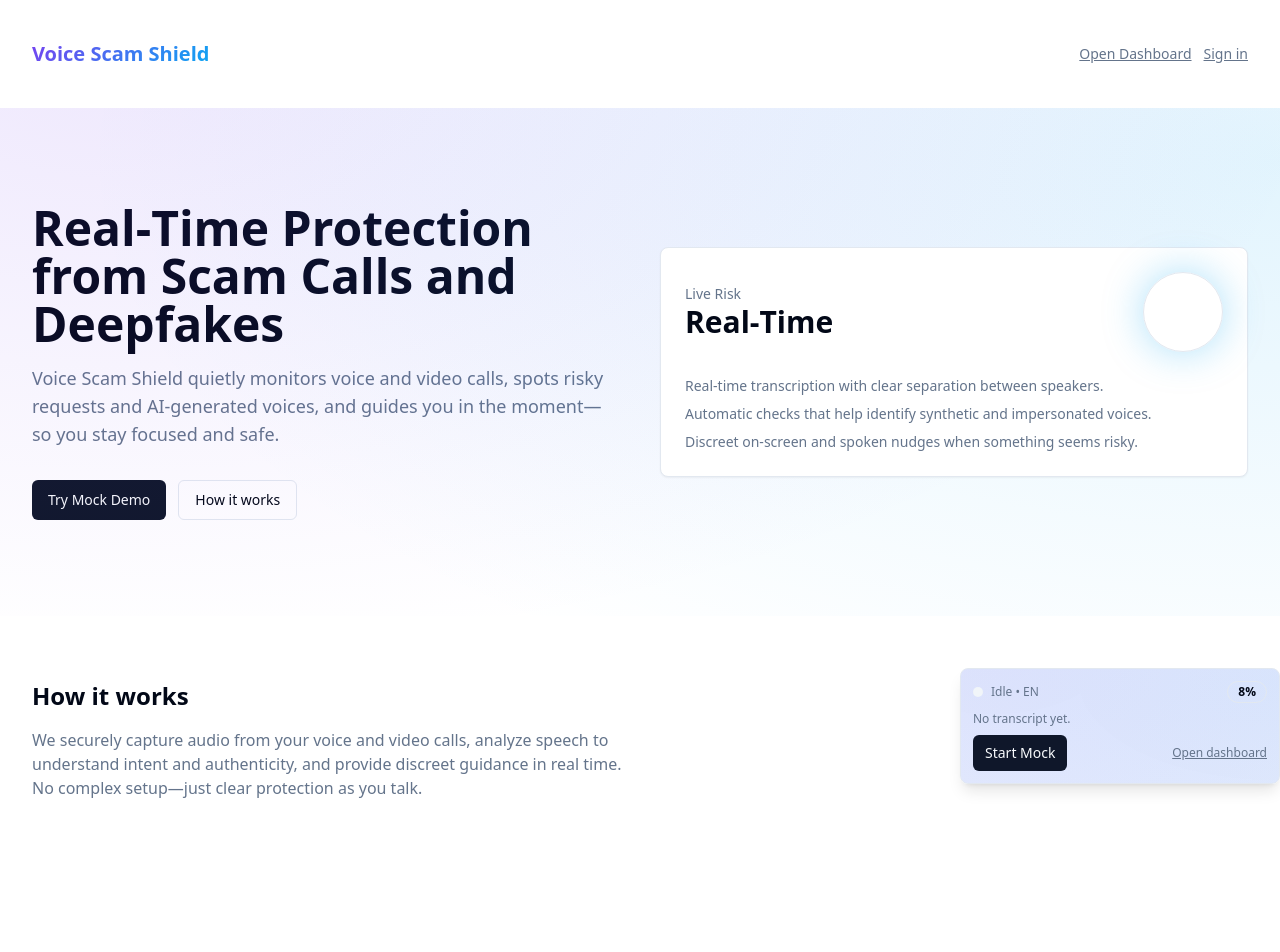
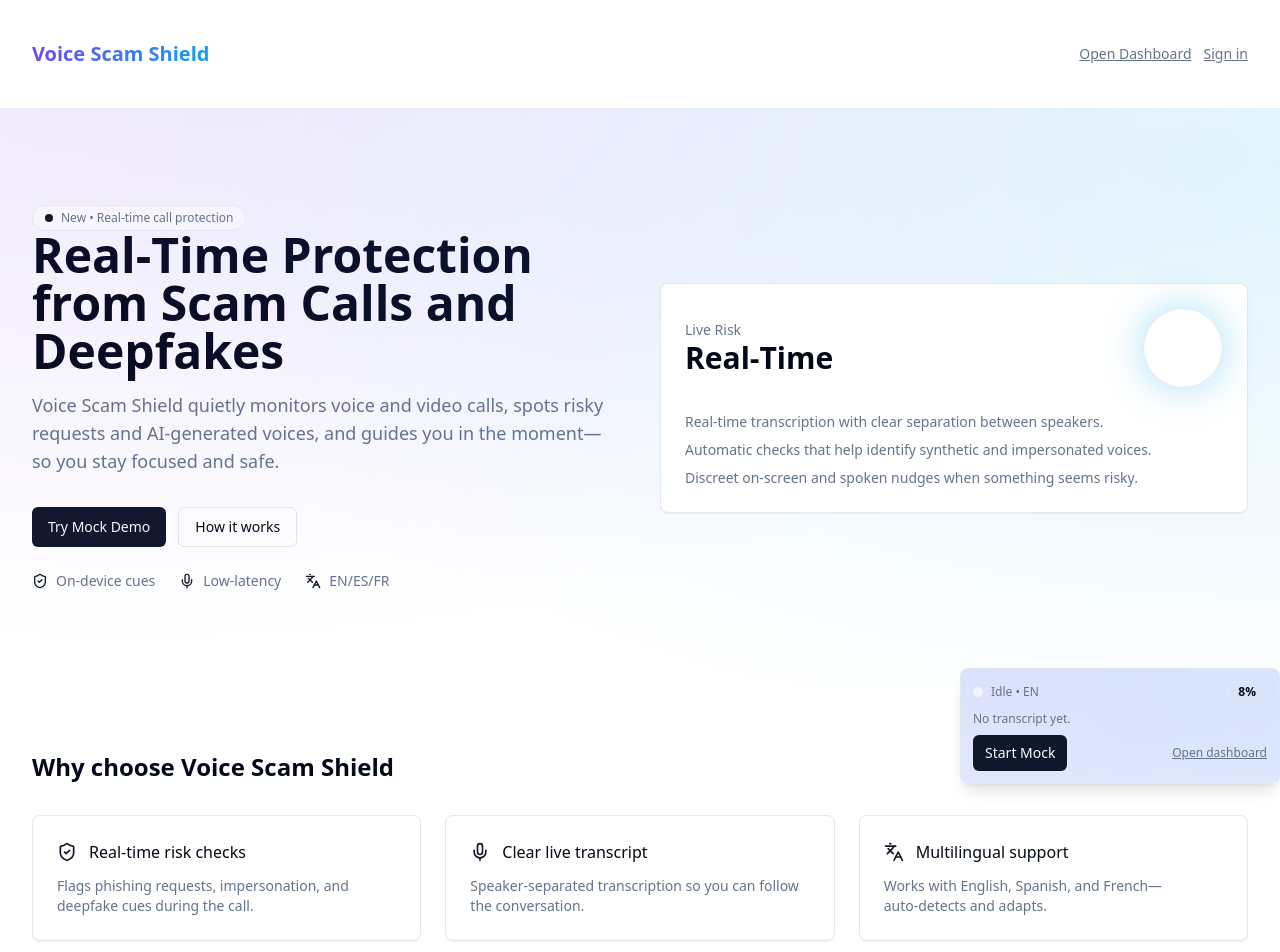
Before and after one commit to sulisumenpeter/shield-voice-aware, a React (Vite) app: page / in a window 1280 px wide. Shown: the top 952 px of the page. Before the commit the page ends 864 px from the top, so only its background shows below. Built offline with nearby package versions, Linux system fonts and the light colour scheme.

Commit message:
Refactor homepage UI
Improve the visual appeal and user experience of the homepage by making several UI enhancements.

```diff
--- a/src/pages/Index.tsx
+++ b/src/pages/Index.tsx
@@ -1,8 +1,29 @@
+import { useEffect } from "react";
 import RiskWidget from "@/components/RiskWidget";
 import { Button } from "@/components/ui/button";
 import { Card } from "@/components/ui/card";
+import { ShieldCheck, Mic, Languages } from "lucide-react";
 
 const Index = () => {
+  useEffect(() => {
+    const title = "Real‑Time Scam Call Protection | Voice Scam Shield";
+    document.title = title;
+    const metaDesc = "Stay safe on calls with real-time transcription, deepfake detection, and discreet alerts.";
+    let meta = document.querySelector('meta[name="description"]') as HTMLMetaElement | null;
+    if (!meta) {
+      meta = document.createElement('meta');
+      meta.setAttribute('name', 'description');
+      document.head.appendChild(meta);
+    }
+    meta.setAttribute('content', metaDesc);
+    let canonical = document.querySelector('link[rel="canonical"]') as HTMLLinkElement | null;
+    if (!canonical) {
+      canonical = document.createElement('link');
+      canonical.setAttribute('rel', 'canonical');
+      document.head.appendChild(canonical);
+    }
+    canonical!.setAttribute('href', window.location.origin + '/');
+  }, []);
   return (
     <main>
       <header className="container py-10">
@@ -19,13 +40,22 @@ const Index = () => {
         <div className="absolute inset-0 surface-glow pointer-events-none" aria-hidden />
         <div className="container py-16 md:py-24 grid md:grid-cols-2 gap-10 items-center">
           <div>
+            <div className="inline-flex items-center rounded-full border px-3 py-1 text-xs text-muted-foreground bg-background/60 backdrop-blur supports-[backdrop-filter]:bg-background/40">
+              <span className="mr-2 inline-block h-2 w-2 rounded-full bg-primary" aria-hidden />
+              New • Real‑time call protection
+            </div>
             <h1 className="text-4xl md:text-5xl font-bold leading-tight">Real‑Time Protection from Scam Calls and Deepfakes</h1>
             <p className="mt-4 text-lg text-muted-foreground max-w-prose">Voice Scam Shield quietly monitors voice and video calls, spots risky requests and AI‑generated voices, and guides you in the moment—so you stay focused and safe.</p>
             <div className="mt-8 flex flex-wrap gap-3">
-              <a href="/dashboard"><Button>Try Mock Demo</Button></a>
+              <a href="/dashboard"><Button className="transition-transform duration-200 hover:scale-105">Try Mock Demo</Button></a>
               <Button variant="outline" asChild>
-                <a href="#how-it-works">How it works</a>
+                <a className="transition-transform duration-200 hover:scale-105" href="#how-it-works">How it works</a>
               </Button>
+            </div>
+            <div className="mt-6 flex items-center gap-6 text-sm text-muted-foreground">
+              <div className="flex items-center gap-2"><ShieldCheck className="h-4 w-4 text-primary" /><span>On‑device cues</span></div>
+              <div className="flex items-center gap-2"><Mic className="h-4 w-4 text-primary" /><span>Low‑latency</span></div>
+              <div className="flex items-center gap-2"><Languages className="h-4 w-4 text-primary" /><span>EN/ES/FR</span></div>
             </div>
           </div>
           <Card className="p-6 relative">
@@ -42,6 +72,39 @@ const Index = () => {
               <p>Discreet on‑screen and spoken nudges when something seems risky.</p>
             </div>
           </Card>
+        </div>
+      </section>
+
+      <section aria-labelledby="features" className="container py-16">
+        <h2 id="features" className="text-2xl font-semibold">Why choose Voice Scam Shield</h2>
+        <div className="mt-8 grid gap-6 md:grid-cols-3">
+          <article className="rounded-lg border bg-card p-6 shadow-sm">
+            <div className="flex items-center gap-3">
+              <ShieldCheck className="h-5 w-5 text-primary" />
+              <h3 className="font-medium">Real‑time risk checks</h3>
+            </div>
+            <p className="mt-3 text-sm text-muted-foreground">
+              Flags phishing requests, impersonation, and deepfake cues during the call.
+            </p>
+          </article>
+          <article className="rounded-lg border bg-card p-6 shadow-sm">
+            <div className="flex items-center gap-3">
+              <Mic className="h-5 w-5 text-primary" />
+              <h3 className="font-medium">Clear live transcript</h3>
+            </div>
+            <p className="mt-3 text-sm text-muted-foreground">
+              Speaker‑separated transcription so you can follow the conversation.
+            </p>
+          </article>
+          <article className="rounded-lg border bg-card p-6 shadow-sm">
+            <div className="flex items-center gap-3">
+              <Languages className="h-5 w-5 text-primary" />
+              <h3 className="font-medium">Multilingual support</h3>
+            </div>
+            <p className="mt-3 text-sm text-muted-foreground">
+              Works with English, Spanish, and French—auto‑detects and adapts.
+            </p>
+          </article>
         </div>
       </section>
 
```
